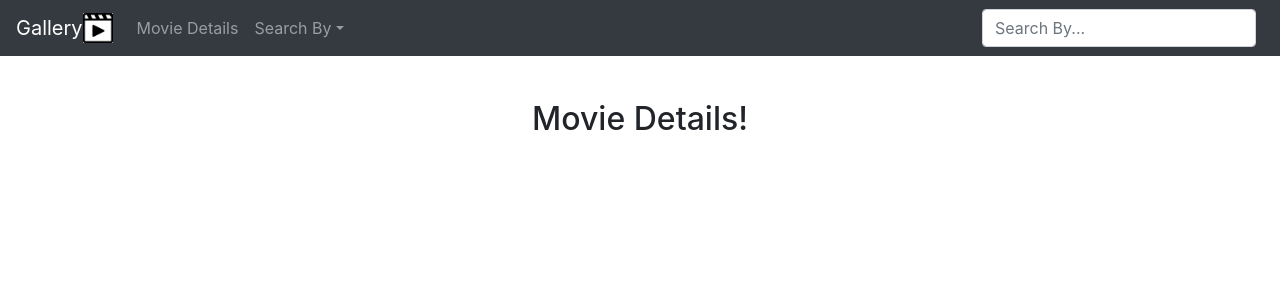
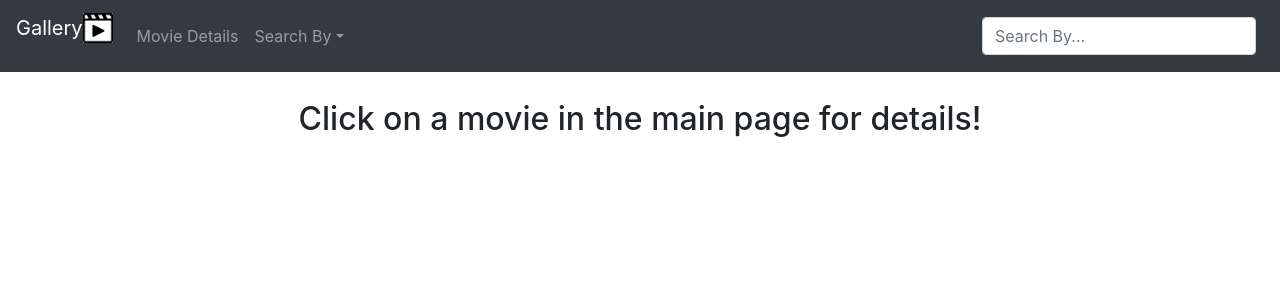
Before and after one commit to NUSe0032202/moviegallery-app, a React (Create React App) app: page /MovieDetails in a window 1280 px wide. Shown: the top 300 px of the page. Built offline with nearby package versions, Linux system fonts and the light colour scheme.

Commit message:
link movie details with data

```diff
--- a/src/Details/MovieDetails.js
+++ b/src/Details/MovieDetails.js
@@ -1,12 +1,37 @@
 import React, { Component } from "react";
-import {withRouter } from 'react-router-dom';
+import { withRouter } from "react-router-dom";
+import { Card } from "react-bootstrap";
 
 import "./MovieDetails.css";
 
 class MovieDetails extends Component {
+  constructor(props) {
+    super(props);
+    if (!(this.props.location.state === null)) {
+      console.log("In movie details");
+      console.log(this.props.location.state);
+    }
+  }
   render() {
-    return (<div> <div className="spacer"></div>
-    <h2>Movie Details!</h2></div>);
+    return (
+      <div>
+        <div className="spacer"></div>
+        {this.props.location.state ? (
+          <Card bg="light">
+            <Card.Body>
+              <Card.Title>{this.props.location.state.name}</Card.Title>
+            </Card.Body>
+            <Card.Text>
+              <p>Genre: {this.props.location.state.genre}</p>
+              <p>Year of Release: {this.props.location.state.productionYear}</p>
+              <p>Synopsis: {this.props.location.state.synopsis.replaceAll("<br />","\n")}</p>
+            </Card.Text>
+          </Card>
+        ) : (
+          <h2>Click on a movie in the main page for details!</h2>
+        )}
+      </div>
+    );
   }
 }
 
--- a/src/Display/MovieDisplay.js
+++ b/src/Display/MovieDisplay.js
@@ -6,6 +6,7 @@ import { CSSTransition } from "react-transition-group";
 import ReactSpinner from "react-bootstrap-spinner";
 import "./DisplayTransition.css";
 import { connect } from "react-redux";
+import {withRouter } from 'react-router-dom';
 
 import Images from "./Image";
 
@@ -23,8 +24,8 @@ class MovieDisplay extends Component {
     filterBy: "",
   };
 
-  constructor(props) {
-    super(props);
+  constructor() {
+    super();
   }
 
   componentDidMount() {
@@ -32,6 +33,11 @@ class MovieDisplay extends Component {
       console.log(res);
       this.setState({ movieData: res.data, inProp: true });
     });
+  }
+
+  movieClickHandler = () => {
+      //this.props.history.push('/MovieDetails');
+    //   console.log(index);
   }
 
   renderRows() {
@@ -62,8 +68,8 @@ class MovieDisplay extends Component {
     ref.forEach((movie, index) => {
       let getMovie = movie.image.split(".")[0];
       columns.push(
-        <Col md={4} key={index}>
-          <Images name={getMovie} />
+        <Col md={4} key={index} onClick={() => this.props.history.push({pathname:'/MovieDetails',state:this.state.movieData[index]}) }>
+          <Images name={getMovie}/>
         </Col>
       );
       if ((index + 1) % 3 === 0 || index === ref.length - 1) {
--- a/src/Navbar/Navigation.js
+++ b/src/Navbar/Navigation.js
@@ -42,6 +42,7 @@ class NavbarCustom extends Component {
               height="30"
               className="d-inline-block align-top"
             />
+            <Link className="nav-link" to="/"></Link>
           </Navbar.Brand>
           <Nav className="mr-auto">
             <NavItem>
```
